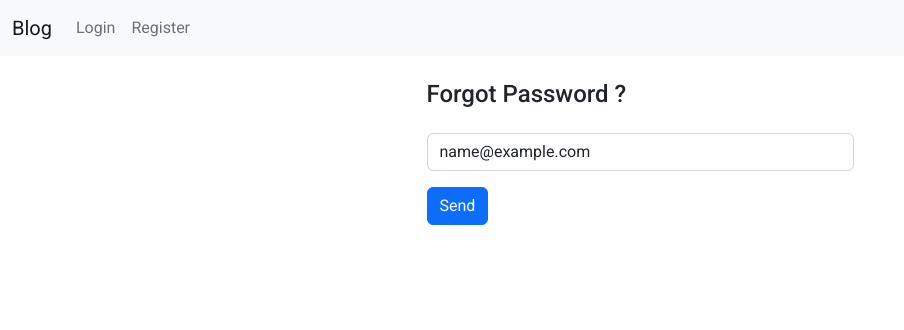
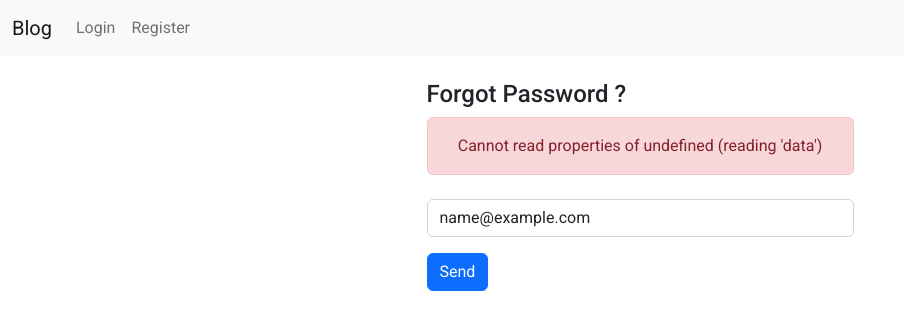
Before and after one commit to damian-git-99/blog-app-node, a React (Vite) app in the folder react-frontend/: page /forgot-password in a window 1280 px wide. Both pictures are taken after typing "name@example.com" into the empty fields and a click on the button "Send". Shown: the top 330 px of the page, without its empty margins (0-904 px from the left). Built offline with nearby package versions, Linux system fonts and the light colour scheme; no server answers.

Commit message:
fix(ForgotPassword.jsx): add error state and display error message in an Alert component

```diff
--- a/react-frontend/src/pages/ForgotPassword.jsx
+++ b/react-frontend/src/pages/ForgotPassword.jsx
@@ -1,5 +1,5 @@
 import React, { useState } from 'react'
-import { Form, Button, Container, Row, Col, Spinner } from 'react-bootstrap'
+import { Form, Button, Container, Row, Col, Spinner, Alert } from 'react-bootstrap'
 import { recoverPassword } from '../api/authApi'
 import { useNavigate } from 'react-router-dom'
 import { successMessage } from '../utils/alerts'
@@ -8,10 +8,12 @@ export const ForgotPassword = () => {
   const navigate = useNavigate()
   const [email, setEmail] = useState('')
   const [loading, setLoading] = useState(false)
+  const [error, setError] = useState(undefined)
 
   const handleSubmit = (event) => {
     event.preventDefault()
     setLoading(true)
+    setError(undefined)
     recoverPassword(email)
       .then(_ => {
         successMessage('check your email with the instructions to reset your password')
@@ -19,6 +21,7 @@ export const ForgotPassword = () => {
       })
       .catch(e => {
         console.log(e.message)
+        setError(e.message)
       })
       .finally(_ => setLoading(false))
   }
@@ -28,6 +31,9 @@ export const ForgotPassword = () => {
       <Row className='justify-content-md-center'>
         <Col md={5} className='p-4'>
         <h4>Forgot Password ?</h4>
+        { error && (
+          <Alert variant='danger text-center'>{error}</Alert>
+        ) }
         { loading && <div className='d-flex justify-content-center'> <Spinner animation="grow" /> </div> }
           <Form onSubmit={handleSubmit} className='mt-4'>
             <Form.Group controlId="formBasicEmail">
```
